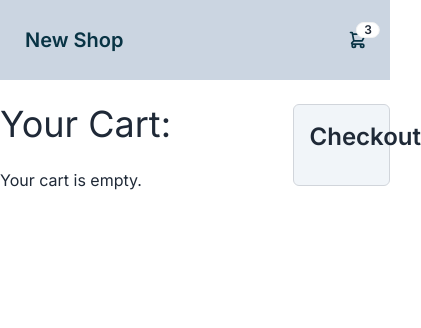
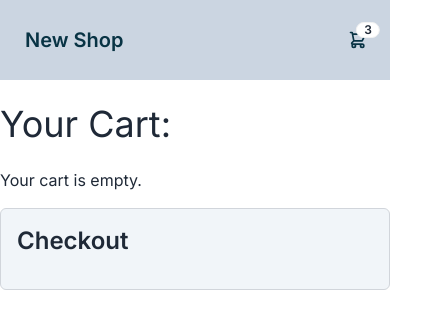
Before and after one commit to OmarElkeshen38/New-Shop, a Next.js app: page /cart in a window 390 px wide. Shown: the top 328 px of the page, 421 px wide, since content can reach past the window. Built offline with nearby package versions, Linux system fonts and the light colour scheme.

Commit message:
edit the cart page to be responsive

```diff
--- a/src/app/cart/page.tsx
+++ b/src/app/cart/page.tsx
@@ -38,18 +38,16 @@ const CartPage: FC<CartPageProps> = ({}) => {
     localStorage.setItem('cart', JSON.stringify(updatedCart));
   };
 
-
-
   const displayProducts = () => {
     return cartProducts.map((product: Product) => (
       <div
         key={product.id}
-        className="flex items-center justify-between border-b border-gray-300 p-4"
+        className="flex flex-col md:flex-row items-center justify-between border-b border-gray-300 p-4"
       >
-        <div className="card card-side p-3 w-2xl bg-slate-100 shadow-xl">
-          <figure>
+        <div className="card card-side p-3 w-full md:w-2/3 bg-slate-100 shadow-xl mb-4 md:mb-0">
+          <figure className="mb-4 md:mb-0 md:mr-4">
             <Image
-              className="rounded-md w-36"
+              className="rounded-md w-full md:w-36"
               src={`${product.image}`}
               alt={`product ${product.title}`}
               width={250}
@@ -74,8 +72,8 @@ const CartPage: FC<CartPageProps> = ({}) => {
   };
 
   return (
-    <div className="container flex my-6">
-      <div className="w-3/4">
+    <div className="container flex flex-col md:flex-row my-6">
+      <div className="w-full md:w-3/4">
         <h1 className="text-4xl mb-6">Your Cart:</h1>
         {cartProducts.length === 0 ? (
           <p>Your cart is empty.</p>
@@ -83,8 +81,7 @@ const CartPage: FC<CartPageProps> = ({}) => {
           <div>{displayProducts()}</div>
         )}
       </div>
-      <div className="w-1/4 ml-4">
-        <div className="sticky top-0">
+      <div className="w-full md:w-1/4 mt-4 md:ml-4">
         <div className="p-4 border border-gray-300 rounded-md bg-slate-100">
           <h2 className="text-2xl font-semibold mb-4">Checkout</h2>
           {cartProducts.length > 0 && (
@@ -104,7 +101,6 @@ const CartPage: FC<CartPageProps> = ({}) => {
         </div>
       </div>
     </div>
-    </div>
   );
 };
 
```
Lines whose indentation alone changed are shown as unchanged.
